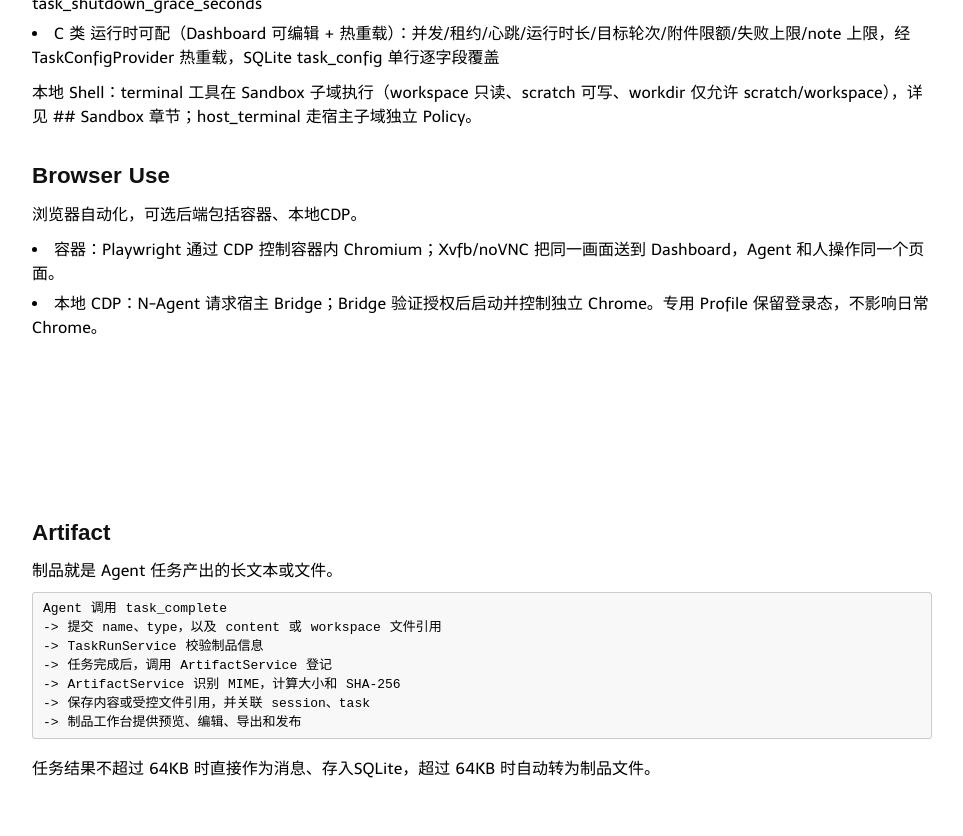
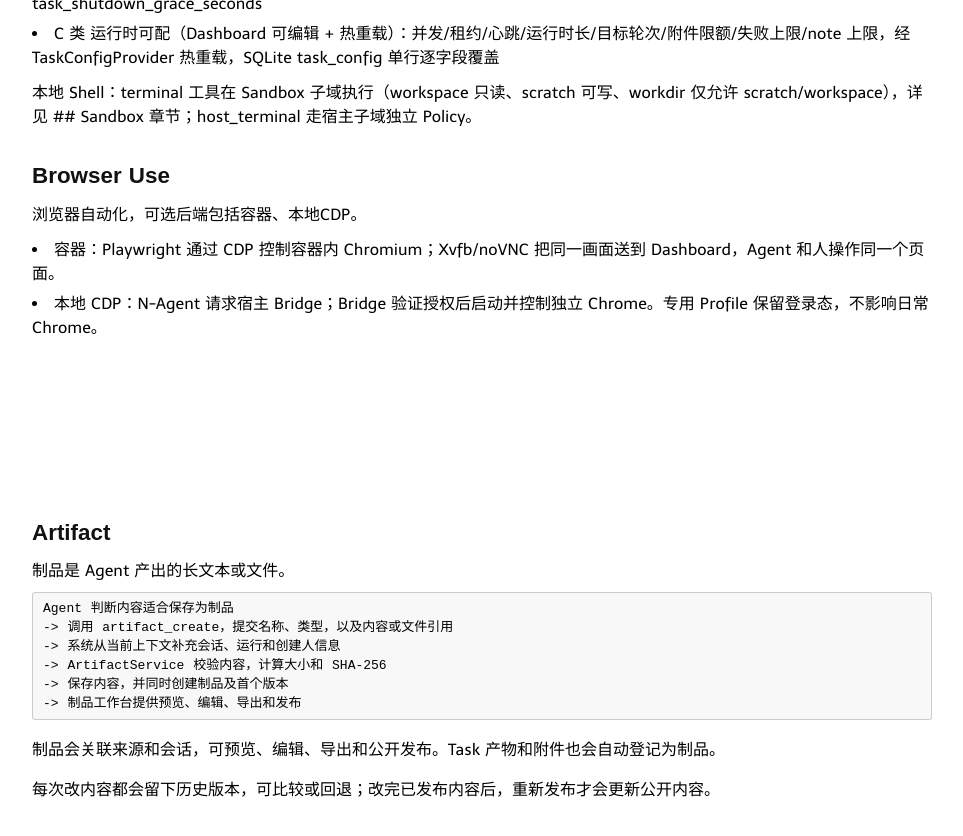
Before and after one commit to niean/niean.github.io, a Jekyll site: the page built from _posts/2026-07-04-ai-nagent.md, in a window 1280 px wide and 900 px high, scrolled down 7607 px. Shown: the top 836 px of the window, without its empty margins (158-1121 px from the left). Built offline with Jekyll 4.4.1, drawn with Linux system fonts in a browser that asks for light colours; comment, search, counter and statistics services are not loaded.

Commit message:
更新tb

````diff
--- a/_posts/2026-07-04-ai-nagent.md
+++ b/_posts/2026-07-04-ai-nagent.md
@@ -589,16 +589,17 @@
 
 ## Artifact
 
-制品就是 Agent 任务产出的长文本或文件。
+制品是 Agent 产出的长文本或文件。
 
 ```text
-Agent 调用 task_complete
--> 提交 name、type，以及 content 或 workspace 文件引用
--> TaskRunService 校验制品信息
--> 任务完成后，调用 ArtifactService 登记
--> ArtifactService 识别 MIME，计算大小和 SHA-256
--> 保存内容或受控文件引用，并关联 session、task
+Agent 判断内容适合保存为制品
+-> 调用 artifact_create，提交名称、类型，以及内容或文件引用
+-> 系统从当前上下文补充会话、运行和创建人信息
+-> ArtifactService 校验内容，计算大小和 SHA-256
+-> 保存内容，并同时创建制品及首个版本
 -> 制品工作台提供预览、编辑、导出和发布
 ```
 
-任务结果不超过 64KB 时直接作为消息、存入SQLite，超过 64KB 时自动转为制品文件。
+制品会关联来源和会话，可预览、编辑、导出和公开发布。Task 产物和附件也会自动登记为制品。
+
+每次改内容都会留下历史版本，可比较或回退；改完已发布内容后，重新发布才会更新公开内容。
````
Also changed, not shown: _posts/2024-06-30-se-insight.markdown (+8 -6 lines).
